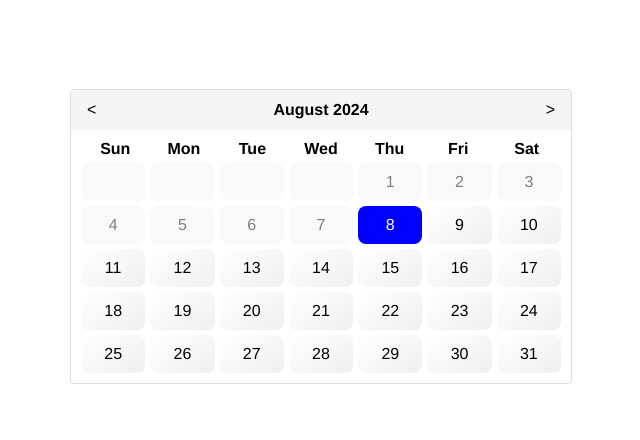
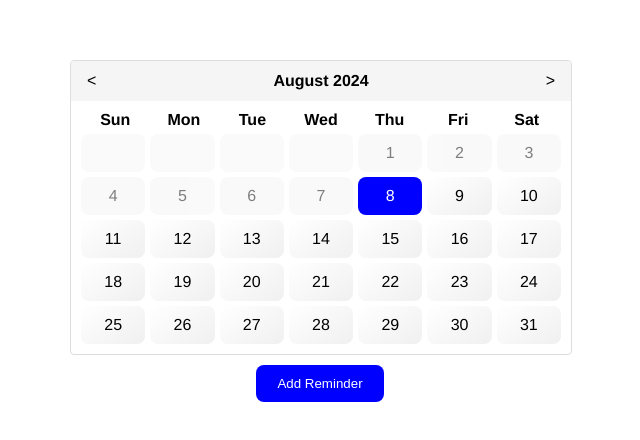
Before and after one commit to surya489/date_picker, a React (Create React App) app: page / in a window 1280 px wide. Shown: the part 164-604 px from the top of the page, without its empty margins (320-960 px from the left). Built offline with nearby package versions, Linux system fonts and the light colour scheme; the HTML template or start-up script is replaced by a standard one.

Commit message:
selected class added

```diff
--- a/src/Components/DatePicker/DatePicker.css
+++ b/src/Components/DatePicker/DatePicker.css
@@ -64,7 +64,7 @@
     transition: all .3s ease;
 }
 
-.day.today {
+.day.selected {
     color: #fff;
     background: blue;
 }
@@ -87,3 +87,24 @@
     box-shadow: none;
     transform: none;
 }
+
+.add_reminder {
+    text-align: center;
+    padding: 10px;
+}
+
+.add_reminder .btn {
+    padding: 10px 20px;
+    color: #fff;
+    background-color: blue;
+    border: 1px solid transparent;
+    cursor: pointer;
+    border-radius: 8px;
+    transition: all .3s;
+}
+
+.add_reminder .btn:hover {
+    background-color: #fff;
+    color: blue;
+    border-color: blue;
+}
--- a/src/Components/DatePicker/DatePicker.js
+++ b/src/Components/DatePicker/DatePicker.js
@@ -5,6 +5,9 @@ const DatePicker = () => {
     const [currentMonth, setCurrentMonth] = useState(new Date().getMonth());
     const [currentYear, setCurrentYear] = useState(new Date().getFullYear());
     const today = new Date();
+    const [selectedDate, setSelectedDate] = useState(today.getDate());
+    const [selectedMonth, setSelectedMonth] = useState(today.getMonth());
+    const [selectedYear, setSelectedYear] = useState(today.getFullYear());
 
     const months = [
         "January", "February", "March", "April", "May", "June",
@@ -29,7 +32,13 @@ const DatePicker = () => {
         }
     };
 
-    // Get the number of days in the month
+    const handleDateClick = (day) => {
+        if (!day) return;
+        setSelectedDate(day);
+        setSelectedMonth(currentMonth);
+        setSelectedYear(currentYear);
+    };
+
     const getDaysInMonth = (month, year) => new Date(year, month + 1, 0).getDate();
 
     // Get the first day of the month (0 = Sunday, 1 = Monday, etc.)
@@ -62,11 +71,12 @@ const DatePicker = () => {
             (currentYear === today.getFullYear() && currentMonth < today.getMonth()) ||
             (currentYear === today.getFullYear() && currentMonth === today.getMonth() && day < today.getDate());
 
+        const isSelected = day === selectedDate && currentMonth === selectedMonth && currentYear === selectedYear;
         const isFuture = !isToday && !isPast;
 
-        if (isToday) return 'today';
+        if (isToday) return `today ${isSelected ? 'selected' : ''}`;
         if (isPast) return 'past_date';
-        if (isFuture) return 'future_date';
+        if (isFuture) return `${isSelected ? 'selected' : ''} future_date`;
     };
 
     return (
@@ -92,6 +102,7 @@ const DatePicker = () => {
                             <div
                                 key={index}
                                 className={`day ${getDayClass(day)}`}
+                                onClick={() => handleDateClick(day)}
                             >
                                 {day}
                             </div>
@@ -99,6 +110,9 @@ const DatePicker = () => {
                     </div>
                 </div>
             </div>
+            <div className="add_reminder">
+                <button className="btn">Add Reminder</button>
+            </div>
         </div>
     );
 }
```
